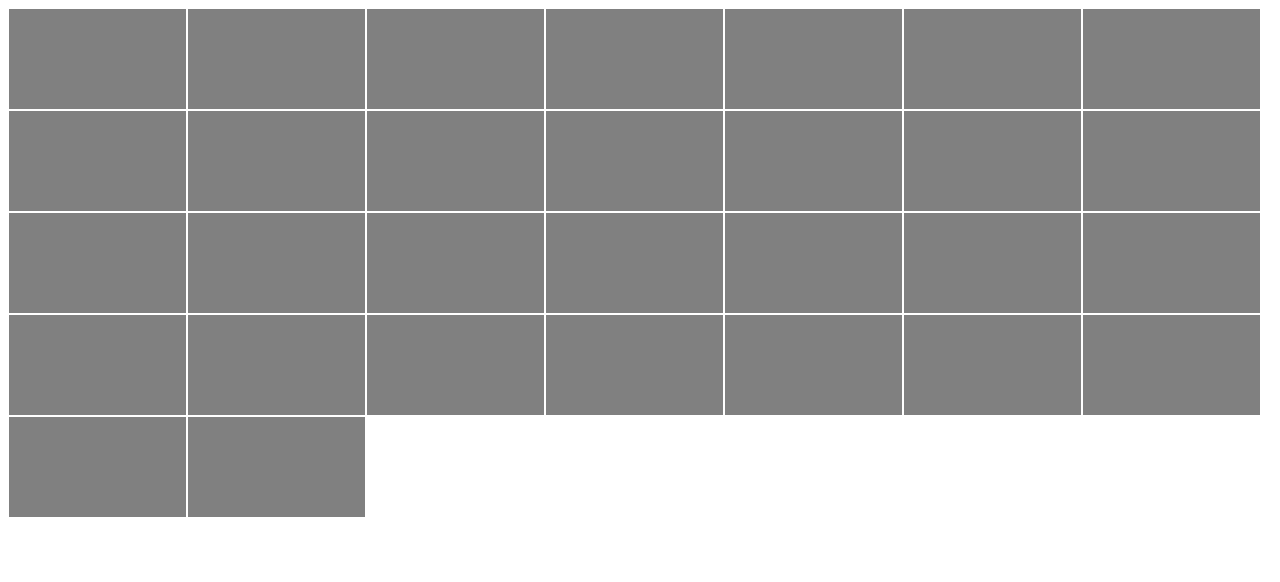
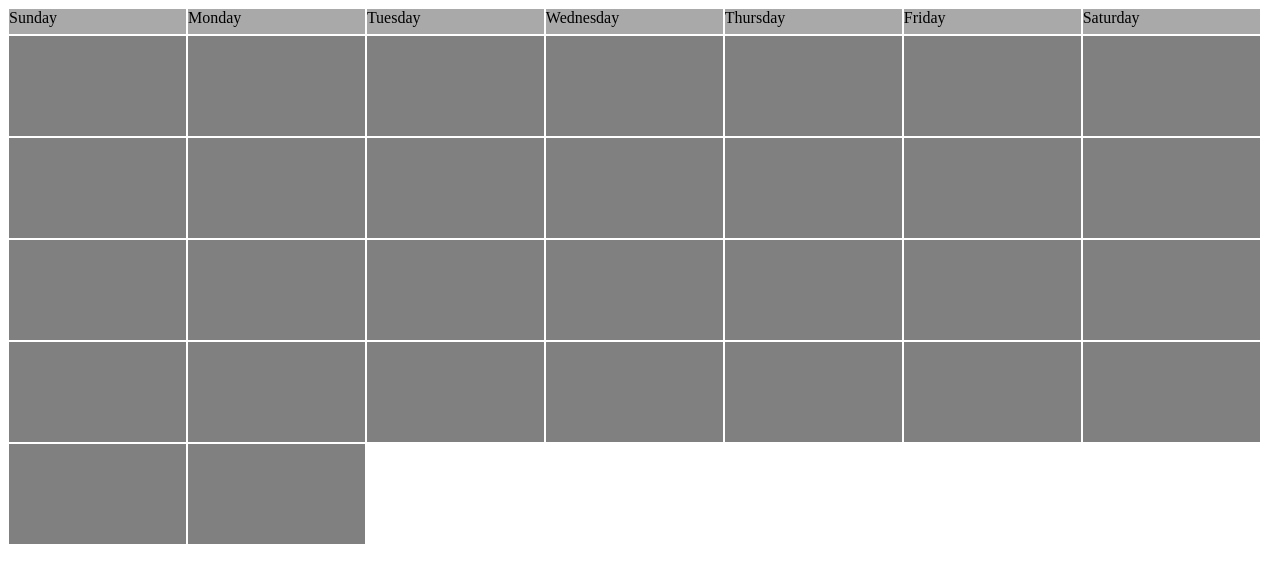
Before and after one commit to Branda22/react-calendar, a React app: page / in a window 1280 px wide. Built offline with nearby package versions, Linux system fonts and the light colour scheme.

Commit message:
styling of calendar interface

```diff
--- a/src/components/calendar/index.js
+++ b/src/components/calendar/index.js
@@ -6,7 +6,9 @@ class Calendar extends Component {
     }
 
     renderHeader() {
-
+        const {daysOfTheWeek} = this.props;
+        if(!daysOfTheWeek) return null;
+        return daysOfTheWeek.map(day => <div className={style.header}>{day}</div>)
     }
 
     renderDayCells() {
@@ -19,9 +21,13 @@ class Calendar extends Component {
     }
 
     render() {
+        const header = this.renderHeader()
         const days = this.renderDayCells()
         return (
-            <div className={style.root}>{days}</div>
+            <div className={style.root}>
+                {header}
+                {days}
+            </div>
         )
     }
 }
--- a/src/components/calendar/style.scss
+++ b/src/components/calendar/style.scss
@@ -2,3 +2,10 @@
     display: flex;
     flex-wrap: wrap;
 }
+
+.header {
+    width: 14%;
+    margin: 1px;
+    height: 25px;
+    background: darkgrey;
+}
--- a/src/containers/app.js
+++ b/src/containers/app.js
@@ -14,7 +14,7 @@ class App extends Component {
         const {calendar} = this.props;
         return (
             <div>
-                <Calendar DayCell={Cell} data={calendar.data}/>
+                <Calendar DayCell={Cell} data={calendar.data} daysOfTheWeek={calendar.daysOfTheWeek}/>
             </div>
         )
     }
--- /dev/null
+++ b/src/util/calendar.js
@@ -0,0 +1,5 @@
+import moment from 'moment';
+
+export function prepareDataForMonth(month) {
+    const firstDayOfMonth = moment().month(month).day(1)
+}
```
